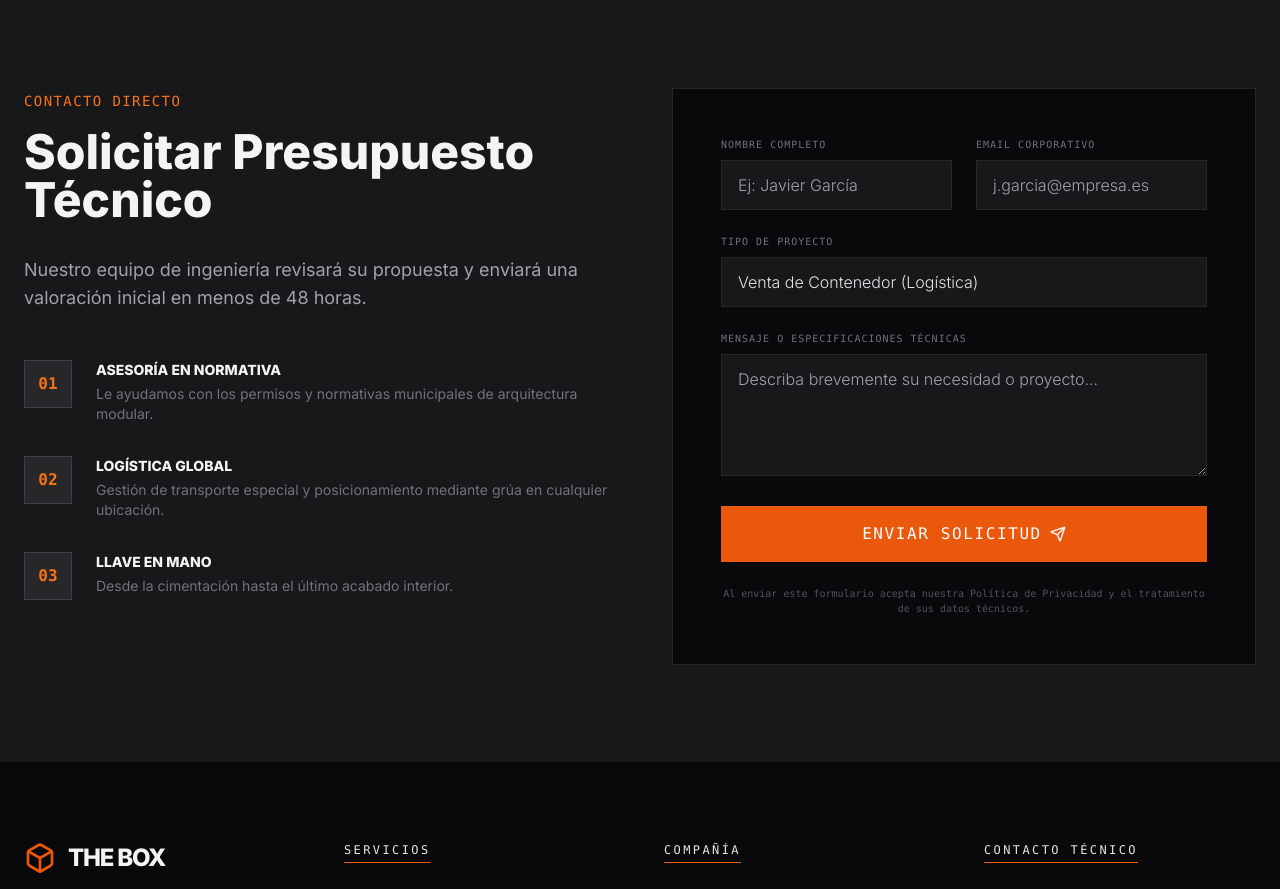
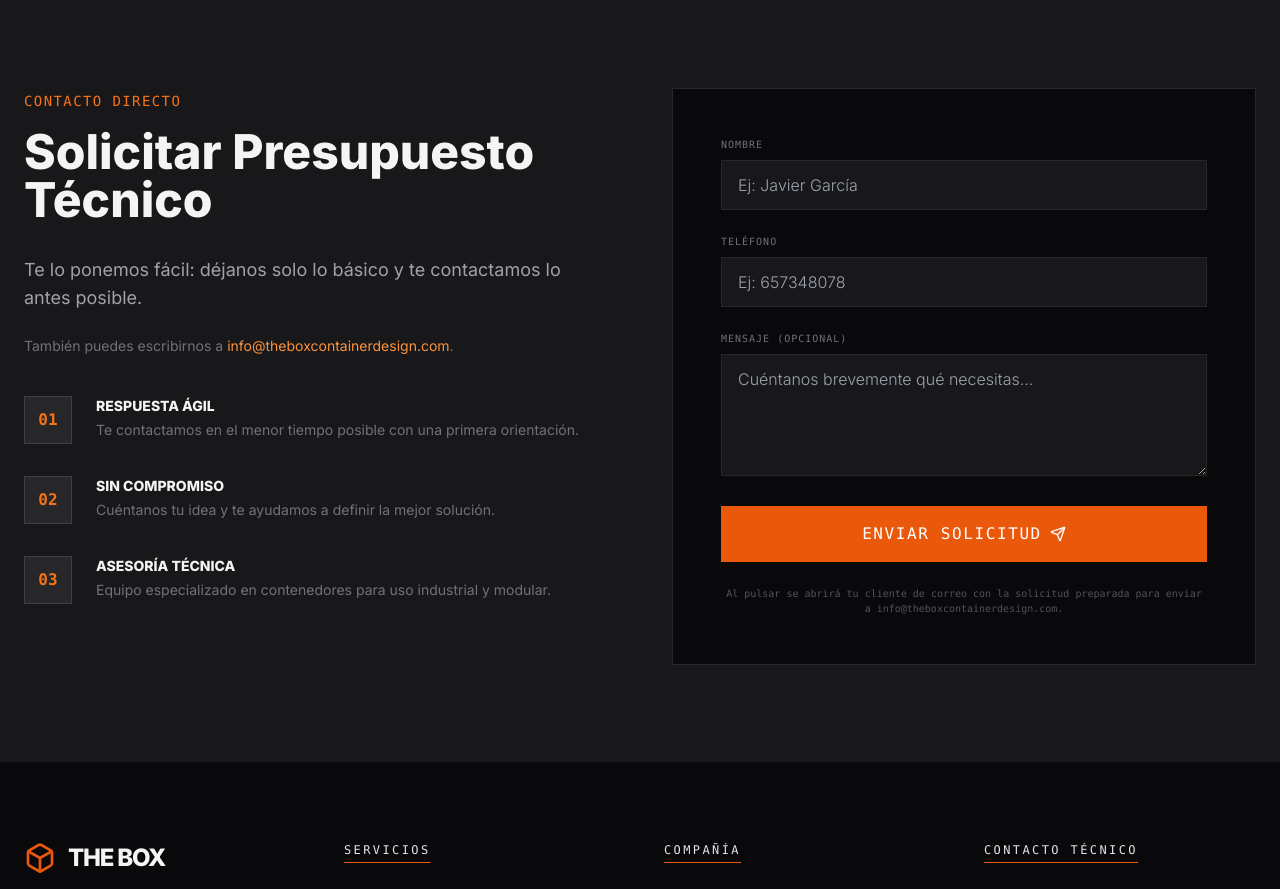
Before and after one commit to Doktek11/sote, a React (Vite) app: page / in a window 1280 px wide. Shown: the part 3680-4569 px from the top of the page. Built offline with nearby package versions, Linux system fonts and the light colour scheme.

Commit message:
Update QuoteForm.tsx

```diff
--- a/components/sections/QuoteForm.tsx
+++ b/components/sections/QuoteForm.tsx
@@ -1,4 +1,3 @@
-
 import React, { useState } from 'react';
 import { motion } from 'framer-motion';
 import { Button } from '../ui/Button';
@@ -6,11 +5,25 @@ import { Send, CheckCircle2 } from 'lucide-react';
 
 export const QuoteForm: React.FC = () => {
   const [submitted, setSubmitted] = useState(false);
+  const contactEmail = 'info@theboxcontainerdesign.com';
 
-  const handleSubmit = (e: React.FormEvent) => {
+  const handleSubmit = (e: React.FormEvent<HTMLFormElement>) => {
     e.preventDefault();
+
+    const formData = new FormData(e.currentTarget);
+    const fullName = String(formData.get('fullName') || '').trim();
+    const phone = String(formData.get('phone') || '').trim();
+    const message = String(formData.get('message') || '').trim();
+
+    const subject = encodeURIComponent('Solicitud rápida desde la web');
+    const body = encodeURIComponent(
+      `Nombre: ${fullName || 'No indicado'}\n` +
+      `Teléfono: ${phone || 'No indicado'}\n\n` +
+      `Mensaje:\n${message || 'Sin mensaje'}`
+    );
+
+    window.location.href = `mailto:${contactEmail}?subject=${subject}&body=${body}`;
     setSubmitted(true);
-    // Simulate API call
     setTimeout(() => setSubmitted(false), 5000);
   };
 
@@ -21,19 +34,26 @@ export const QuoteForm: React.FC = () => {
           <div>
             <span className="font-mono text-orange-500 text-sm uppercase tracking-widest">Contacto Directo</span>
             <h2 className="text-4xl md:text-5xl font-black mt-4 mb-8">Solicitar Presupuesto Técnico</h2>
-            <p className="text-zinc-400 text-lg mb-12">
-              Nuestro equipo de ingeniería revisará su propuesta y enviará una valoración inicial en menos de 48 horas.
+            <p className="text-zinc-400 text-lg mb-6">
+              Te lo ponemos fácil: déjanos solo lo básico y te contactamos lo antes posible.
+            </p>
+            <p className="text-zinc-500 text-sm mb-10">
+              También puedes escribirnos a{' '}
+              <a className="text-orange-400 hover:text-orange-300" href={`mailto:${contactEmail}`}>
+                {contactEmail}
+              </a>
+              .
             </p>
 
             <div className="space-y-8">
               {[
-                { title: 'Asesoría en Normativa', desc: 'Le ayudamos con los permisos y normativas municipales de arquitectura modular.' },
-                { title: 'Logística Global', desc: 'Gestión de transporte especial y posicionamiento mediante grúa en cualquier ubicación.' },
-                { title: 'Llave en Mano', desc: 'Desde la cimentación hasta el último acabado interior.' }
+                { title: 'Respuesta Ágil', desc: 'Te contactamos en el menor tiempo posible con una primera orientación.' },
+                { title: 'Sin Compromiso', desc: 'Cuéntanos tu idea y te ayudamos a definir la mejor solución.' },
+                { title: 'Asesoría Técnica', desc: 'Equipo especializado en contenedores para uso industrial y modular.' }
               ].map((item, i) => (
                 <div key={i} className="flex gap-6">
                   <div className="flex-shrink-0 w-12 h-12 bg-zinc-800 flex items-center justify-center font-mono text-orange-500 font-bold border border-zinc-700">
-                    0{i+1}
+                    0{i + 1}
                   </div>
                   <div>
                     <h4 className="font-bold text-zinc-100 uppercase text-sm mb-1">{item.title}</h4>
@@ -53,46 +73,37 @@ export const QuoteForm: React.FC = () => {
               >
                 <CheckCircle2 size={64} className="text-orange-500 mb-6" />
                 <h3 className="text-2xl font-bold mb-4">¡Solicitud Enviada!</h3>
-                <p className="text-zinc-400">Nuestro departamento técnico se pondrá en contacto con usted en breve.</p>
+                <p className="text-zinc-400">Se abrirá tu correo para enviar la solicitud a nuestro equipo.</p>
               </motion.div>
             ) : (
               <form onSubmit={handleSubmit} className="space-y-6">
-                <div className="grid grid-cols-1 md:grid-cols-2 gap-6">
                 <div className="space-y-2">
-                    <label className="block font-mono text-[10px] text-zinc-500 uppercase tracking-widest">Nombre Completo</label>
+                  <label className="block font-mono text-[10px] text-zinc-500 uppercase tracking-widest">Nombre</label>
                   <input
                     required
+                    name="fullName"
                     type="text"
                     placeholder="Ej: Javier García"
                     className="w-full bg-zinc-900 border border-zinc-800 px-4 py-3 text-zinc-200 focus:outline-none focus:border-orange-500 transition-all font-light"
                   />
                 </div>
+
                 <div className="space-y-2">
-                    <label className="block font-mono text-[10px] text-zinc-500 uppercase tracking-widest">Email Corporativo</label>
+                  <label className="block font-mono text-[10px] text-zinc-500 uppercase tracking-widest">Teléfono</label>
                   <input
-                      required
-                      type="email"
-                      placeholder="j.garcia@empresa.es"
+                    name="phone"
+                    type="tel"
+                    placeholder="Ej: 657348078"
                     className="w-full bg-zinc-900 border border-zinc-800 px-4 py-3 text-zinc-200 focus:outline-none focus:border-orange-500 transition-all font-light"
                   />
                 </div>
-                </div>
 
                 <div className="space-y-2">
-                  <label className="block font-mono text-[10px] text-zinc-500 uppercase tracking-widest">Tipo de Proyecto</label>
-                  <select className="w-full bg-zinc-900 border border-zinc-800 px-4 py-3 text-zinc-200 focus:outline-none focus:border-orange-500 transition-all font-light appearance-none">
-                    <option>Venta de Contenedor (Logística)</option>
-                    <option>Proyecto Arquitectónico (Vivienda/Bar)</option>
-                    <option>Piscina / Equipamiento Lúdico</option>
-                    <option>Otros Servicios Industriales</option>
-                  </select>
-                </div>
-
-                <div className="space-y-2">
-                  <label className="block font-mono text-[10px] text-zinc-500 uppercase tracking-widest">Mensaje o Especificaciones Técnicas</label>
+                  <label className="block font-mono text-[10px] text-zinc-500 uppercase tracking-widest">Mensaje (opcional)</label>
                   <textarea
+                    name="message"
                     rows={4}
-                    placeholder="Describa brevemente su necesidad o proyecto..."
+                    placeholder="Cuéntanos brevemente qué necesitas..."
                     className="w-full bg-zinc-900 border border-zinc-800 px-4 py-3 text-zinc-200 focus:outline-none focus:border-orange-500 transition-all font-light"
                   ></textarea>
                 </div>
@@ -102,7 +113,7 @@ export const QuoteForm: React.FC = () => {
                 </Button>
 
                 <p className="text-[10px] text-zinc-600 font-mono text-center">
-                  Al enviar este formulario acepta nuestra Política de Privacidad y el tratamiento de sus datos técnicos.
+                  Al pulsar se abrirá tu cliente de correo con la solicitud preparada para enviar a {contactEmail}.
                 </p>
               </form>
             )}
```
Lines whose indentation alone changed are shown as unchanged.
